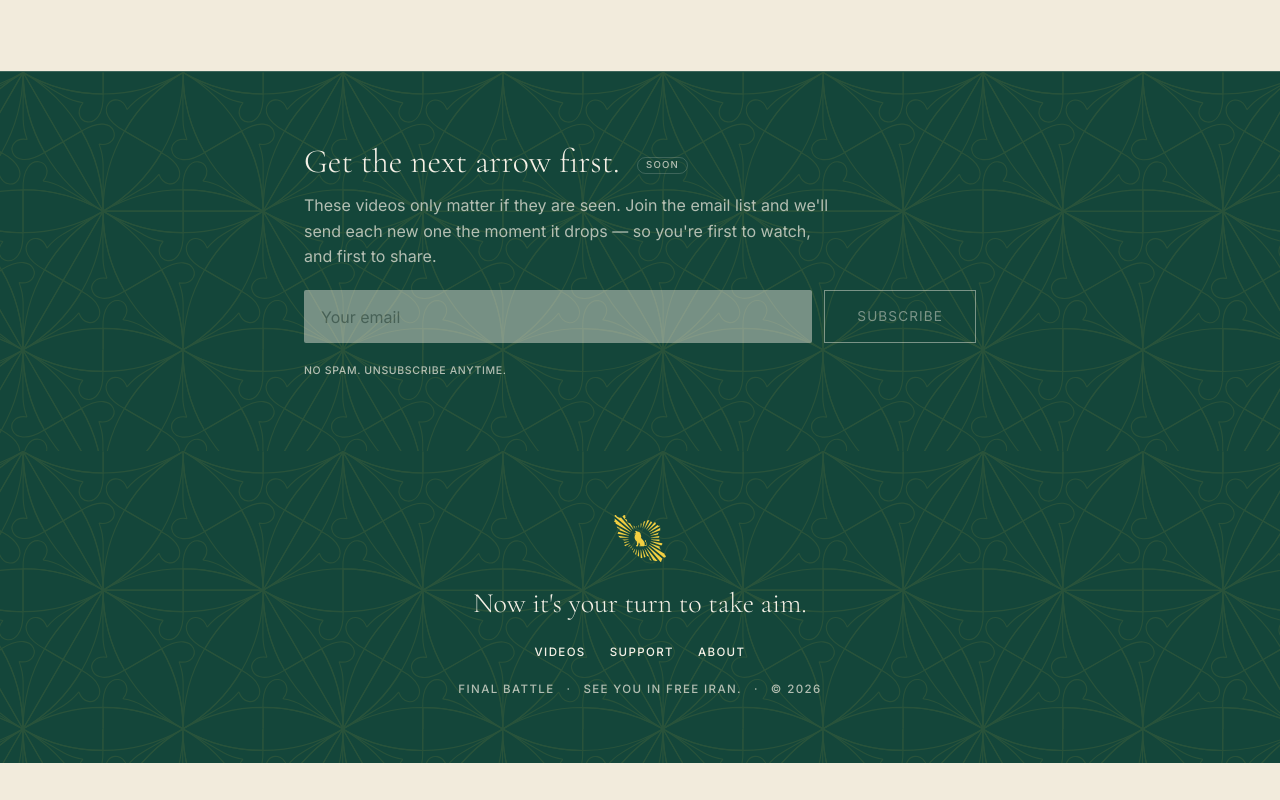
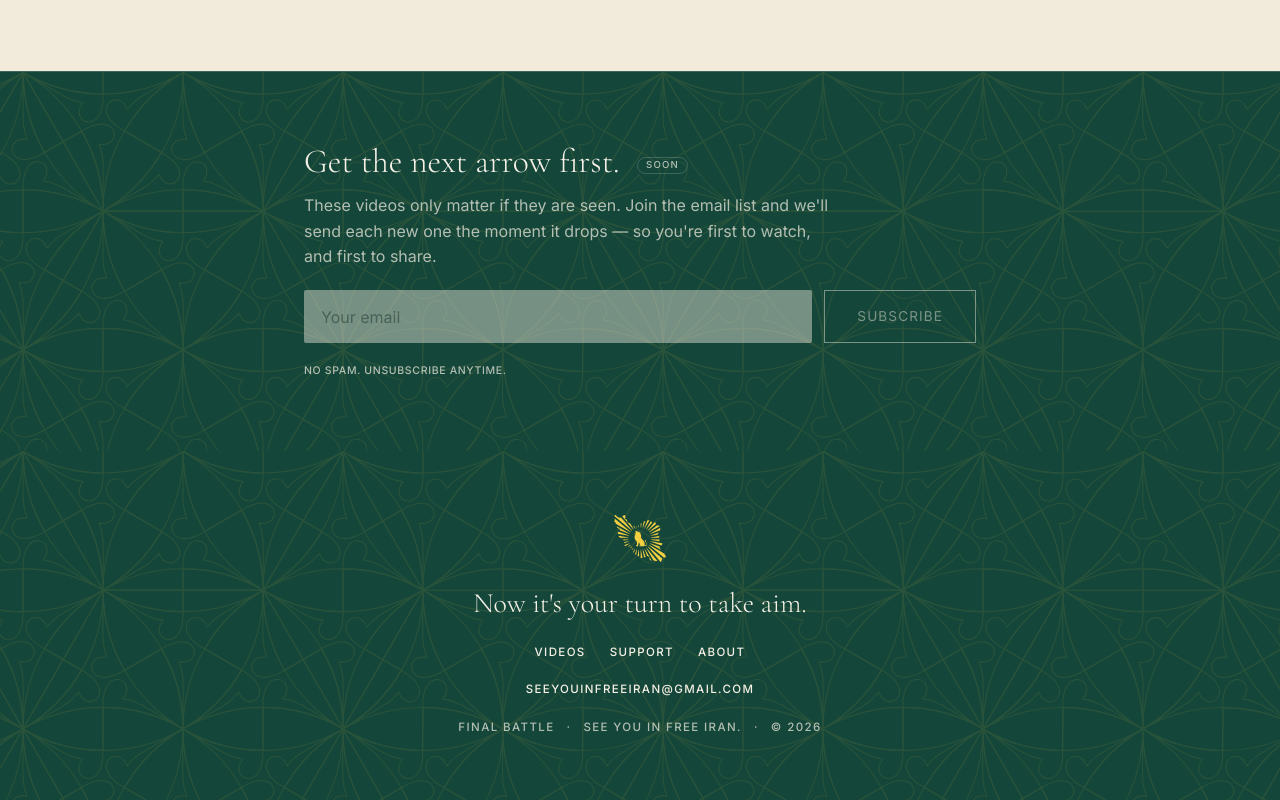
Before and after one commit to ianmbloom/finalbattlewebsite, an Astro site in the folder web/: page / in a window 1280 px wide. Shown: the part 1276-2076 px from the top of the page. Before the commit the page ends 2039 px from the top, so only its background shows below. Built offline with nearby package versions, Linux system fonts and the light colour scheme; Astro itself is replaced by a stand-in of ours; no server answers; a web font is replaced by a local one.

Commit message:
Add contact email to footer
Co-authored-by: Cursor <cursoragent@cursor.com>

```diff
--- a/web/src/components/Footer.astro
+++ b/web/src/components/Footer.astro
@@ -22,6 +22,9 @@ const year = new Date().getFullYear();
       <a href={localizedPath("/support", lang)}>{t("nav.support")}</a>
       <a href={localizedPath("/about", lang)}>{t("nav.about")}</a>
     </nav>
+    <p class="contact label">
+      <a href="mailto:seeyouinfreeiran@gmail.com">seeyouinfreeiran@gmail.com</a>
+    </p>
     <div class="meta label">
       <a href={localizedPath("/", lang)}>{t("site.name")}</a>
       <span aria-hidden="true">·</span>
@@ -76,6 +79,16 @@ const year = new Date().getFullYear();
     color: var(--bar-text);
     margin: 0;
   }
+  .contact {
+    margin: 0;
+  }
+  .contact a {
+    color: var(--bar-text);
+    transition: color 300ms var(--ease-editorial);
+  }
+  .contact a:hover {
+    color: var(--bar-accent);
+  }
   .meta {
     display: flex;
     flex-wrap: wrap;
```
